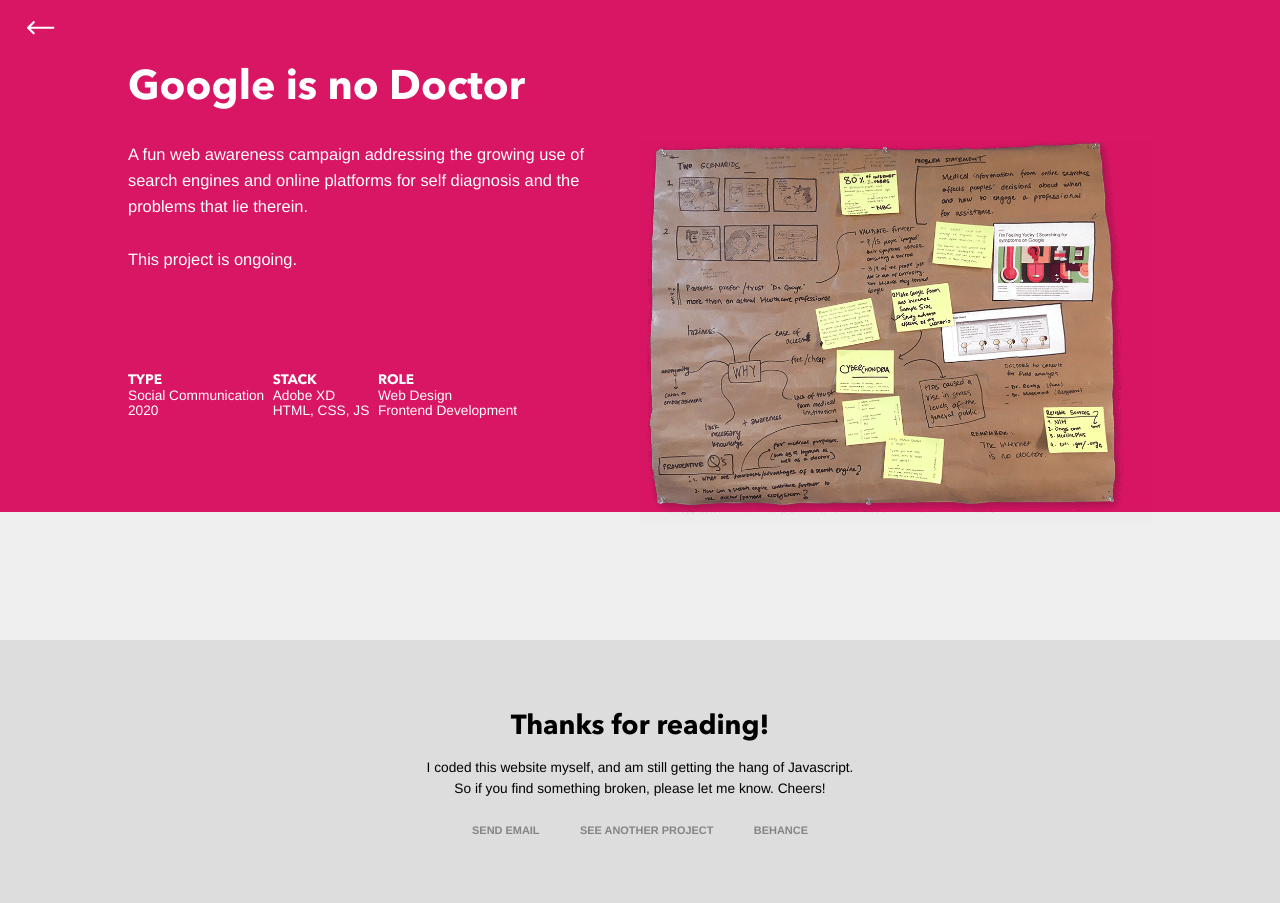
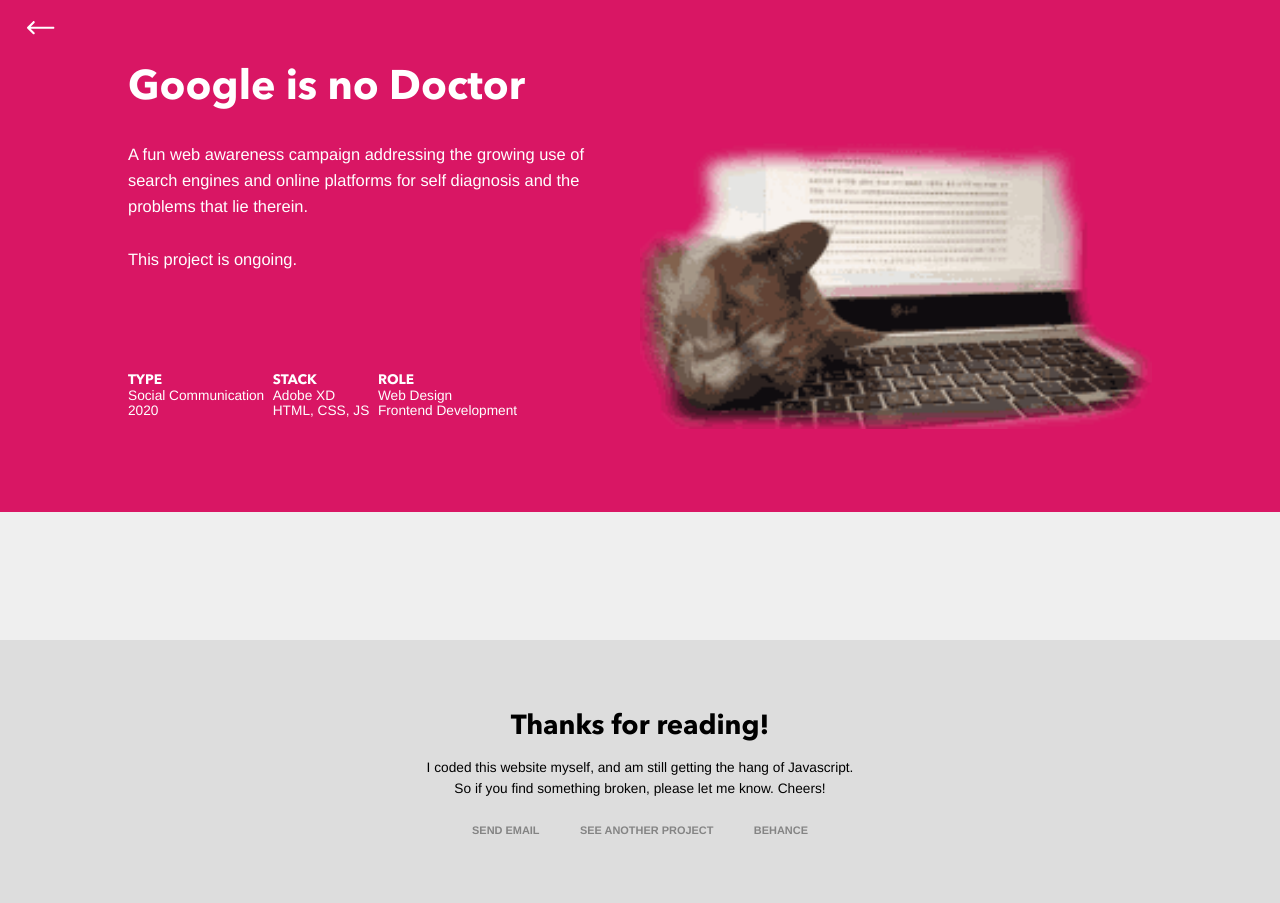
Before and after one commit to clearlysid/clearlysid.github.io, a Jekyll site: the page built from _work/1_scomm.html, in a window 1280 px wide. Built offline with Jekyll 4.4.1, drawn with Linux system fonts in a browser that asks for light colours; some web fonts are replaced; a script that is not in the unit is left out.

Commit message:
added cat gif

```diff
--- a/_work/1_scomm.html
+++ b/_work/1_scomm.html
@@ -11,7 +11,7 @@
 stack1: Adobe XD
 stack2: HTML, CSS, JS
 thumbnail: /assets/images/thumbs/doc.png
-feature: <img src="/assets/images/research.png" width="640px">
+feature: <img class="wip" src="/assets/images/wip.gif" width="640px">
 color: d91664
 ---
 
```
